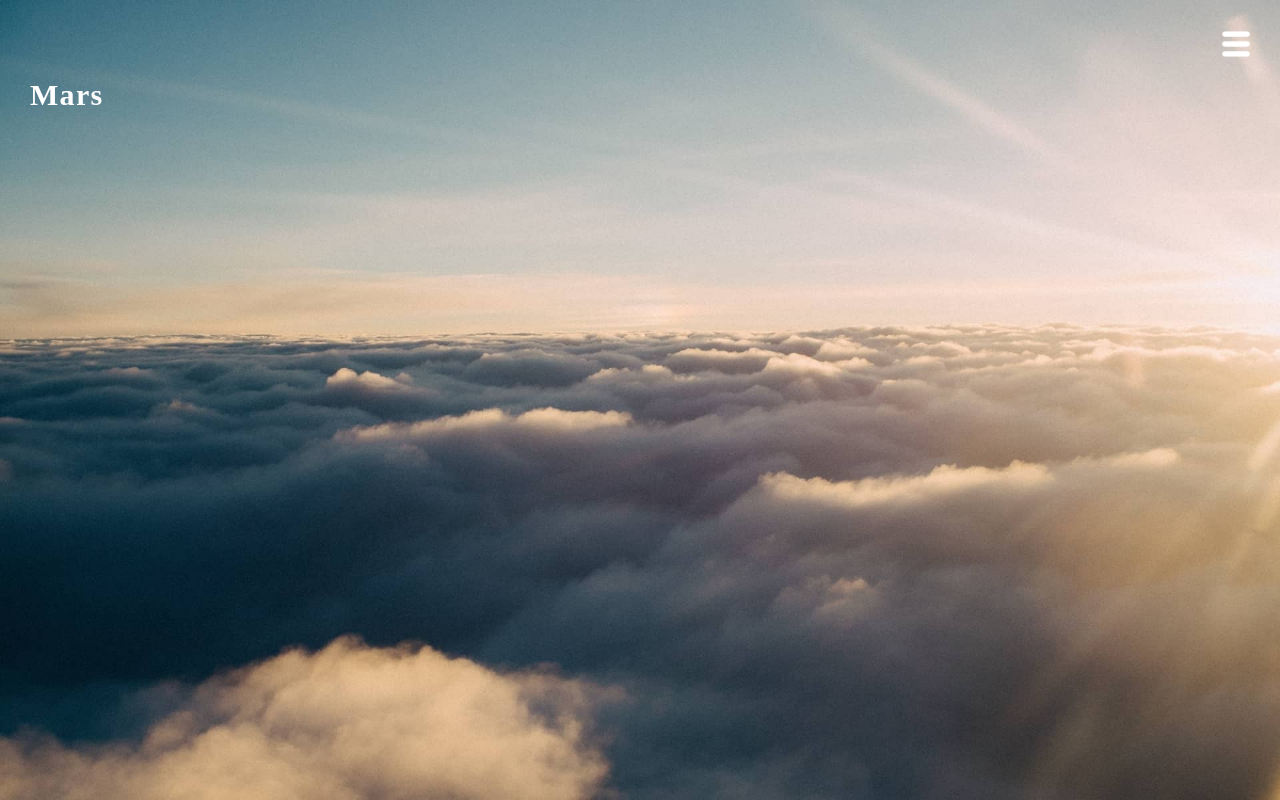
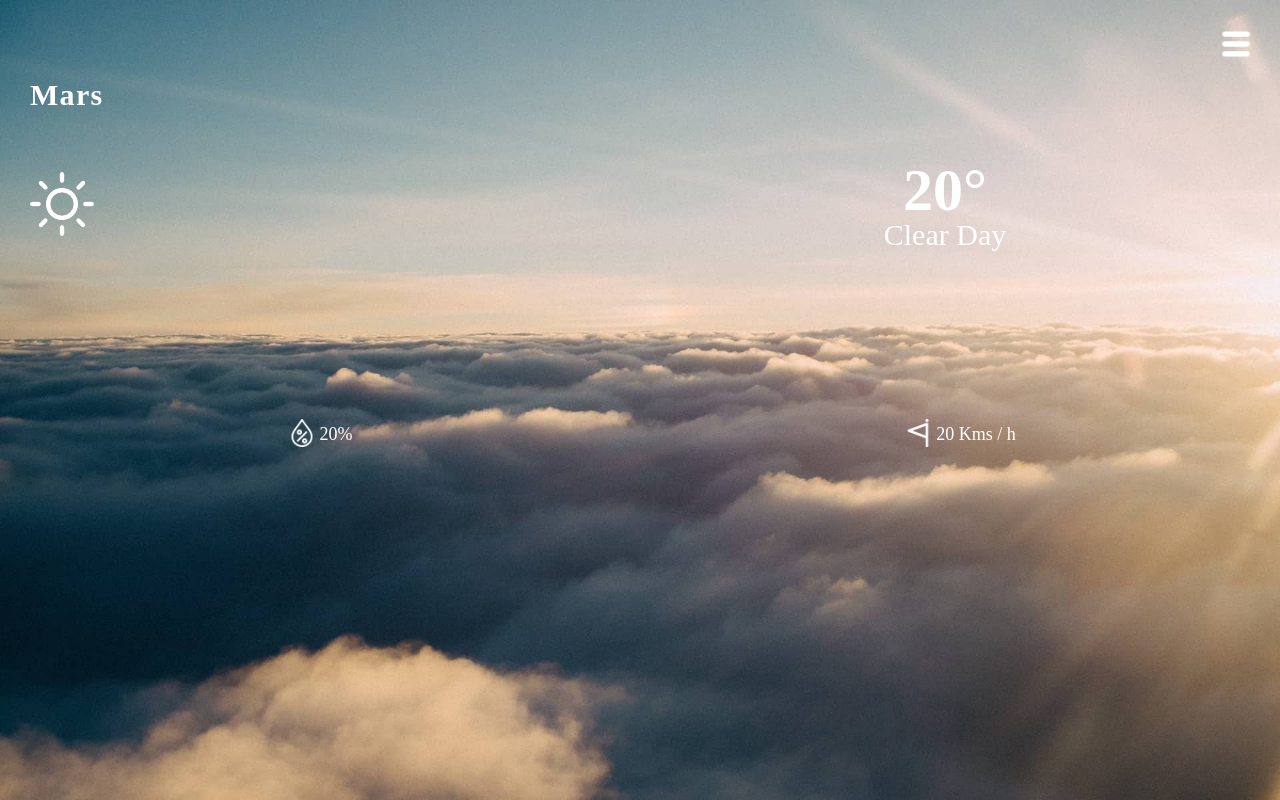
Before and after one commit to maxdevjs/learn-javascript-weather-application, a plain HTML site: page index.html in a window 1280 px wide. Drawn offline with Linux system fonts and the light colour scheme.

Commit message:
Add humidity / wind container

```diff
--- a/index.html
+++ b/index.html
@@ -31,6 +31,25 @@
     <!-- curently weather section -->
     <section id="current-day-weather-container">
       <h1 class="location-label">Mars</h1>
+      <div class="flex-container" id="temperature-summary-container">
+        <div>
+          <img src="./assets/images/summary-icons/clear-day-white.png" alt="Summary icon">
+        </div>
+        <div>
+          <h1 id="degrees-label">20&#176</h1>
+          <p id="summary-label">Clear Day</p>
+        </div>
+      </div>
+      <div class="flex-container" id="humidity-wind-container">
+        <div>
+          <img class="icon-sm-30" src="./assets/images/icons/humidity.png" alt="Humidity">
+          <span>20%</span>
+        </div>
+        <div>
+          <img class="icon-sm-30" src="./assets/images/icons/wind-speed-flag.png" alt="Wind">
+          <span>20 Kms / h</span>
+        </div>
+      </div>
     </section>
   </main>
 </body>
--- a/style/index.css
+++ b/style/index.css
@@ -67,6 +67,17 @@ body {
   width: 28px;
 }
 
+.flex-container {
+  display: flex;
+  width: 100%;
+}
+
+.flex-container>* {
+  flex-grow: 1;
+  flex-shrink: 1;
+  flex-basis: 0;
+}
+
 /* ================================= Menu Btn ================================= */
 
 #open-menu-btn {
@@ -91,6 +102,40 @@ body {
   font-weight: 900;
   margin-bottom: 50px;
   letter-spacing: 1.3px;
+}
+
+#temperature-summary-container {
+  align-items: center;
+}
+
+#temperature-summary-container>div:nth-child(2) {
+  text-align: center;
+}
+
+#degrees-label {
+  font-size: 60px;
+  font-weight: 900;
+}
+
+#summary-label {
+  font-size: 30px;
+}
+
+#humidity-wind-container {
+  position: absolute;
+  bottom: 30px;
+  text-align: center;
+  left: 0;
+}
+
+#humidity-wind-container>div img {
+  vertical-align: middle;
+  position: relative;
+  top: -3px;
+}
+
+#humidity-wind-container>div span {
+  font-size: 18px;
 }
 
 /* ================================= Loader ================================= */
```
